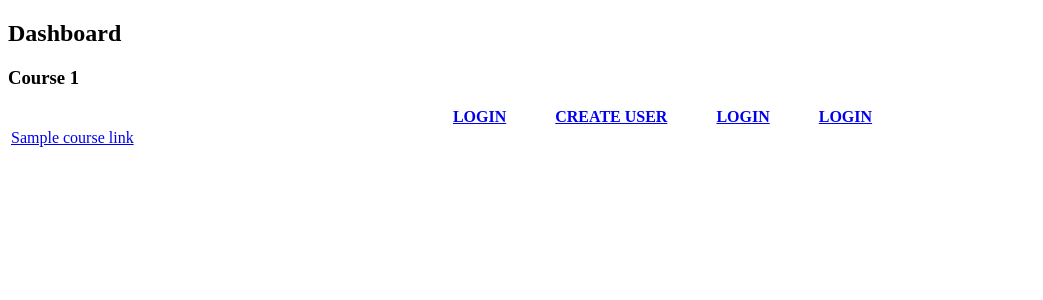
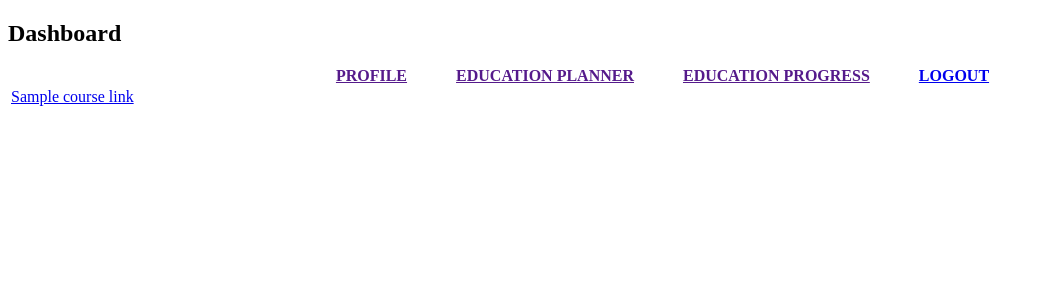
Before and after one commit to seanmcortes/education-for-all, a Node server app: template views/dashboard.handlebars in a window 1280 px wide. Shown: the top 300 px of the page, without its empty margins (0-1043 px from the left). Run offline with Node 20, Linux system fonts and the light colour scheme; the template is opened without the code that fills it: most values are stand-ins (such as "Sample title", 1, 10 or a date in 2020); some libraries are stand-ins or nearby versions.

Commit message:
changed menu links

```diff
--- a/views/dashboard.handlebars
+++ b/views/dashboard.handlebars
@@ -12,15 +12,14 @@ Concept: Jacob Carter
   </head>
   <body>
     <h2>Dashboard</h2>
-      <h3>Course 1</h3>
       <div>
         <center>
           <nav>
             <ul>
-              <li><b><a href="/login">Login</a></b></li>
-              <li><b><a href="/admin/createuser">Create User</a></b></li>
-              <li><b><a href="/login">Login</a></b></li>
-              <li><b><a href="/login">Login</a></b></li>
+              <li><b><a href="">Profile</a></b></li>
+              <li><b><a href="">Education Planner</a></b></li>
+              <li><b><a href="">Education Progress</a></b></li>
+              <li><b><a href="/logout">Logout</a></b></li>
             </ul>
           </nav>
         </center>
```
